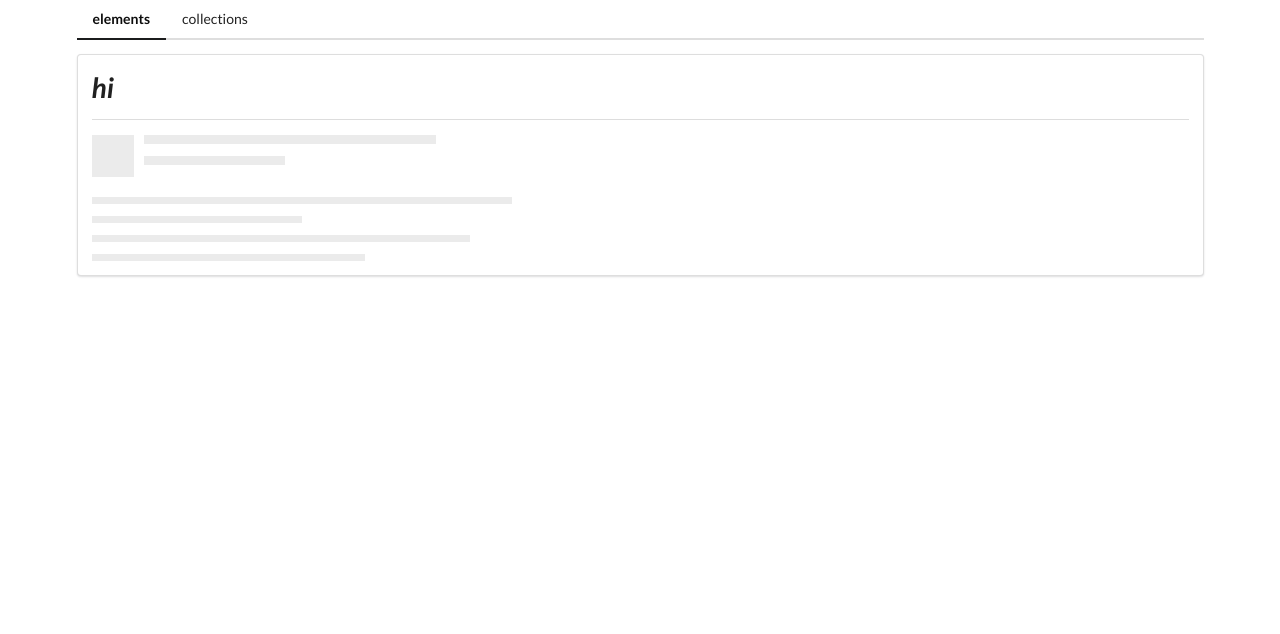
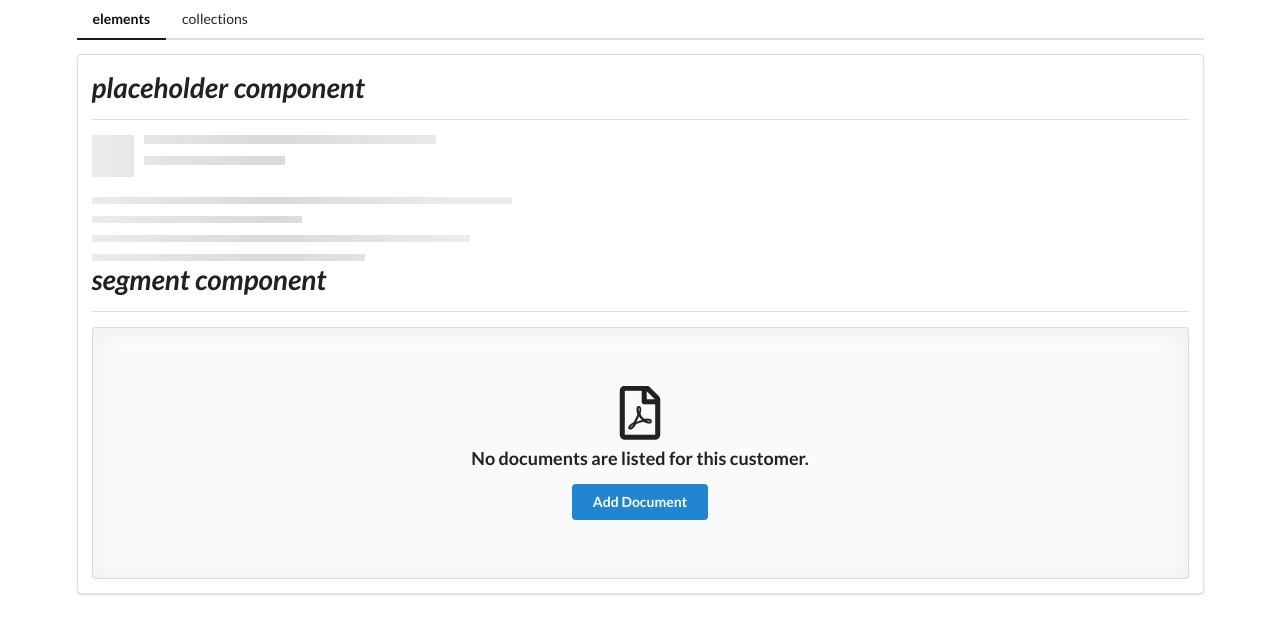
Before and after one commit to persiansmile/comps, an Angular app: page /elements in a window 1280 px wide. Shown: the top 634 px of the page. Built offline with nearby package versions, Linux system fonts and the light colour scheme.

Commit message:
segment and passing it's value using ng-content

```diff
--- a/src/app/elements/elements-home/elements-home.component.html
+++ b/src/app/elements/elements-home/elements-home.component.html
@@ -1,2 +1,11 @@
-<app-divider><i>hi</i></app-divider>
+<app-divider><i>placeholder component</i></app-divider>
 <app-placeholder [header]="true " [lines]="4"></app-placeholder>
+<app-divider><i>segment component</i></app-divider>
+<app-segment>
+    <div iconheader>
+        <i class="pdf file outline icon"></i>
+        No documents are listed for this customer.
+    </div>
+
+    <button class="ui primary button">Add Document</button>
+</app-segment>
--- a/src/app/elements/elements.module.ts
+++ b/src/app/elements/elements.module.ts
@@ -6,9 +6,10 @@ import { ElementsHomeComponent } from './elements-home/elements-home.component';
 import { PlaceholderComponent } from './placeholder/placeholder.component';
 import { TimesDirective } from './times.directive';
 import { SharedModule } from '../Shared/shared.module';
+import { SegmentComponent } from './segment/segment.component';
 
 @NgModule({
-  declarations: [ElementsHomeComponent, PlaceholderComponent, TimesDirective],
+  declarations: [ElementsHomeComponent, PlaceholderComponent, TimesDirective, SegmentComponent],
   imports: [CommonModule, ElementsRoutingModule, SharedModule],
   exports: [],
 })
--- /dev/null
+++ b/src/app/elements/segment/segment.component.css
@@ -0,0 +1,3 @@
+.div.ui.icon.header:empty{
+    display: none;
+}
--- /dev/null
+++ b/src/app/elements/segment/segment.component.html
@@ -0,0 +1,6 @@
+<div class="ui placeholder segment">
+    <div class="ui icon header">
+        <ng-content select="[iconheader]"></ng-content>
+    </div>
+    <ng-content></ng-content>
+</div>
```
Also changed, not shown: src/app/elements/segment/segment.component.ts (added, +10 -0 lines), 1 other file (tests, documents, lock files or other folders).
